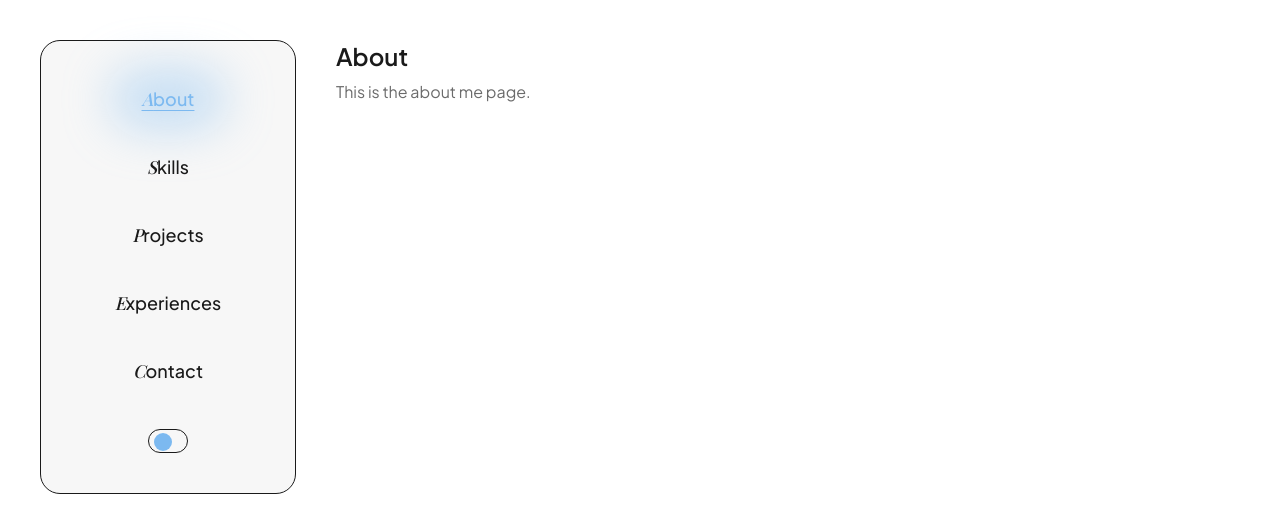
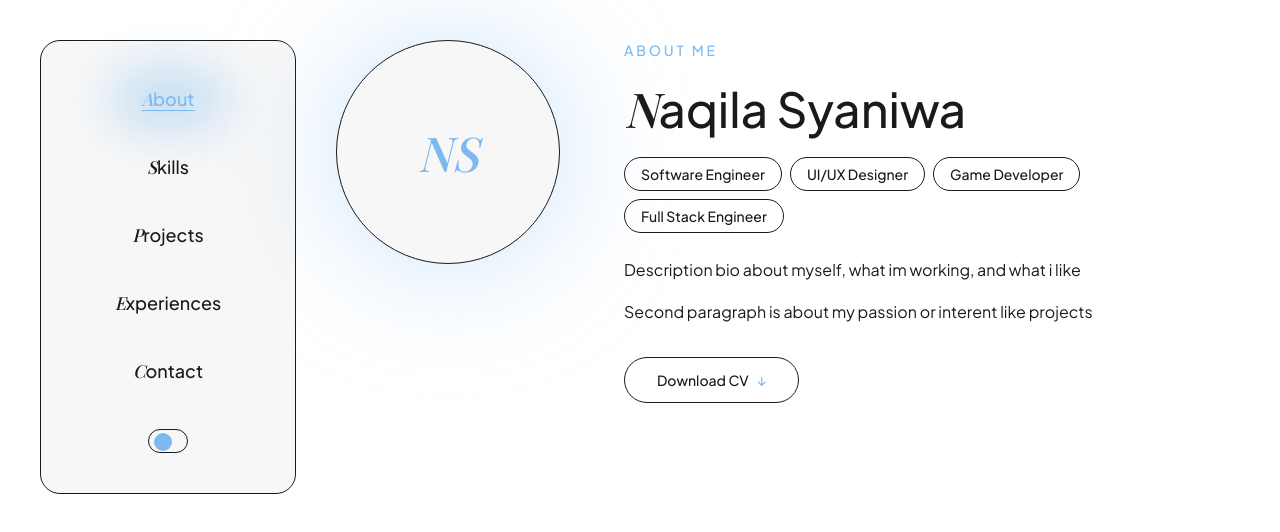
Before and after one commit to Naqila-Syaniwa/naqila-portofolio, a Next.js app: page /about in a window 1280 px wide. Shown: the top 532 px of the page. Built offline with nearby package versions, Linux system fonts and the light colour scheme.

Commit message:
feat: add inital About Me page and content data

```diff
--- a/src/app/(dashboard)/about/page.tsx
+++ b/src/app/(dashboard)/about/page.tsx
@@ -1,8 +1,52 @@
+import { aboutContent } from "@/data/about";
+
 export default function AboutPage() {
     return (
-        <div>
-            <h1 className="text-2xl font-semibold">About</h1>
-            <p className="text-text-muted mt-2">This is the about me page.</p>
+        <div className="flex flex-col items-center gap-10 md:flex-row md:items-start md:gap-16">
+            <div className="relative flex shrink-0 items-center justify-center">
+                <span className="bg-accent/40 absolute h-56 w-56 rounded-full blur-3xl" />
+                <div className="border-border bg-surface relative flex h-48 w-48 items-center justify-center rounded-full border sm:h-56 sm:w-56">
+                    <span className="text-accent font-serif text-5xl italic">
+                        {aboutContent.initials}
+                    </span>
+                </div>
+            </div>
+
+            <div className="flex flex-1 flex-col items-center gap-6 text-center md:items-start md:text-left">
+                <span className="text-accent text-sm font-medium tracking-[0.2em] uppercase">
+                    About Me
+                </span>
+
+                <h1 className="text-text-primary text-4xl font-medium sm:text-5xl">
+                    <span className="font-serif italic">{aboutContent.name.charAt(0)}</span>
+                    {aboutContent.name.slice(1)}
+                </h1>
+
+                <div className="flex flex-wrap justify-center gap-2 md:justify-start">
+                    {aboutContent.roles.map((role) => (
+                        <span
+                            key={role}
+                            className="border-border text-text-primary rounded-pill border px-4 py-1.5 text-sm font-medium"
+                        >
+                            {role}
+                        </span>
+                    ))}
+                </div>
+
+                <div className="text-text-primary flex max-w-xl flex-col gap-4 text-base leading-relaxed">
+                    {aboutContent.bio.map((paragraph, i) => (
+                        <p key={i}>{paragraph}</p>
+                    ))}
+                </div>
+
+                <a
+                    href={aboutContent.cvUrl}
+                    download
+                    className="border-border rounded-pill text-text-primary hover:bg-surface mt-2 inline-flex items-center gap-2 border px-8 py-3 text-sm font-medium transition-colors"
+                >
+                    Download CV <span aria-hidden className="text-accent">↓</span>
+                </a>
+            </div>
         </div>
     );
 }
--- /dev/null
+++ b/src/data/about.ts
@@ -0,0 +1,10 @@
+export const aboutContent = {
+    name: 'Naqila Syaniwa',
+    initials: 'NS',
+    roles: ['Software Engineer', 'UI/UX Designer', 'Game Developer', 'Full Stack Engineer'],
+    bio: [
+        'Description bio about myself, what im working, and what i like',
+        'Second paragraph is about my passion or interent like projects'
+    ],
+    cvUrl: '#',
+};
```
